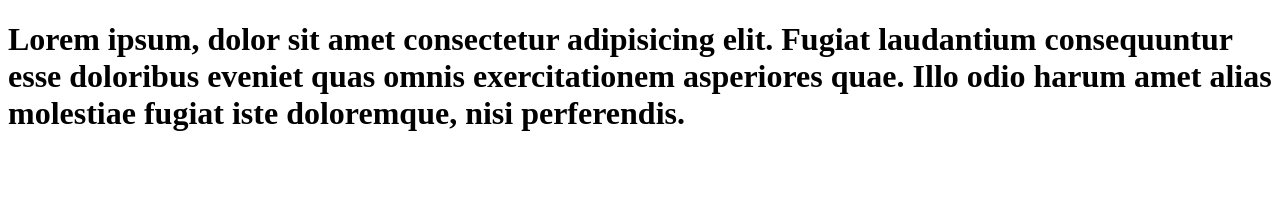
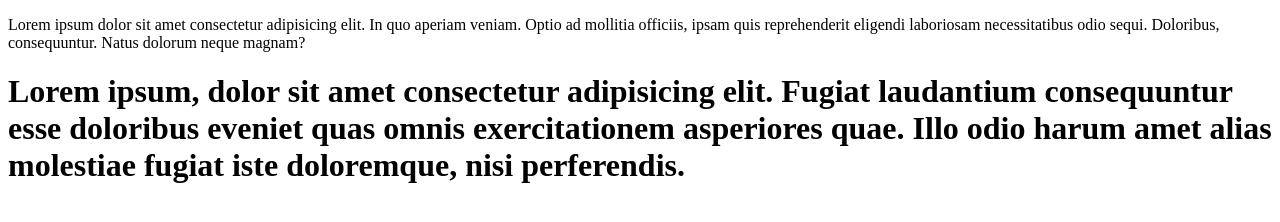
Before and after one commit to HIMANSHUATWAL1/git-learning, a plain HTML site: page index.html in a window 1280 px wide. Drawn offline with Linux system fonts and the light colour scheme.

Commit message:
add para in index

```diff
--- a/index.html
+++ b/index.html
@@ -6,6 +6,8 @@
     <title>Website</title>
 </head>
 <body>
-       <h1>Lorem ipsum, dolor sit amet consectetur adipisicing elit. Fugiat laudantium consequuntur esse doloribus eveniet quas omnis exercitationem asperiores quae. Illo odio harum amet alias molestiae fugiat iste doloremque, nisi perferendis.</h1>
+    <p>Lorem ipsum dolor sit amet consectetur adipisicing elit. In quo aperiam veniam. Optio ad mollitia officiis, ipsam quis reprehenderit eligendi laboriosam necessitatibus odio sequi. Doloribus, consequuntur. Natus dolorum neque magnam?
+    </p>
+    <h1>Lorem ipsum, dolor sit amet consectetur adipisicing elit. Fugiat laudantium consequuntur esse doloribus eveniet quas omnis exercitationem asperiores quae. Illo odio harum amet alias molestiae fugiat iste doloremque, nisi perferendis.</h1>
 </body>
 </html>
```
